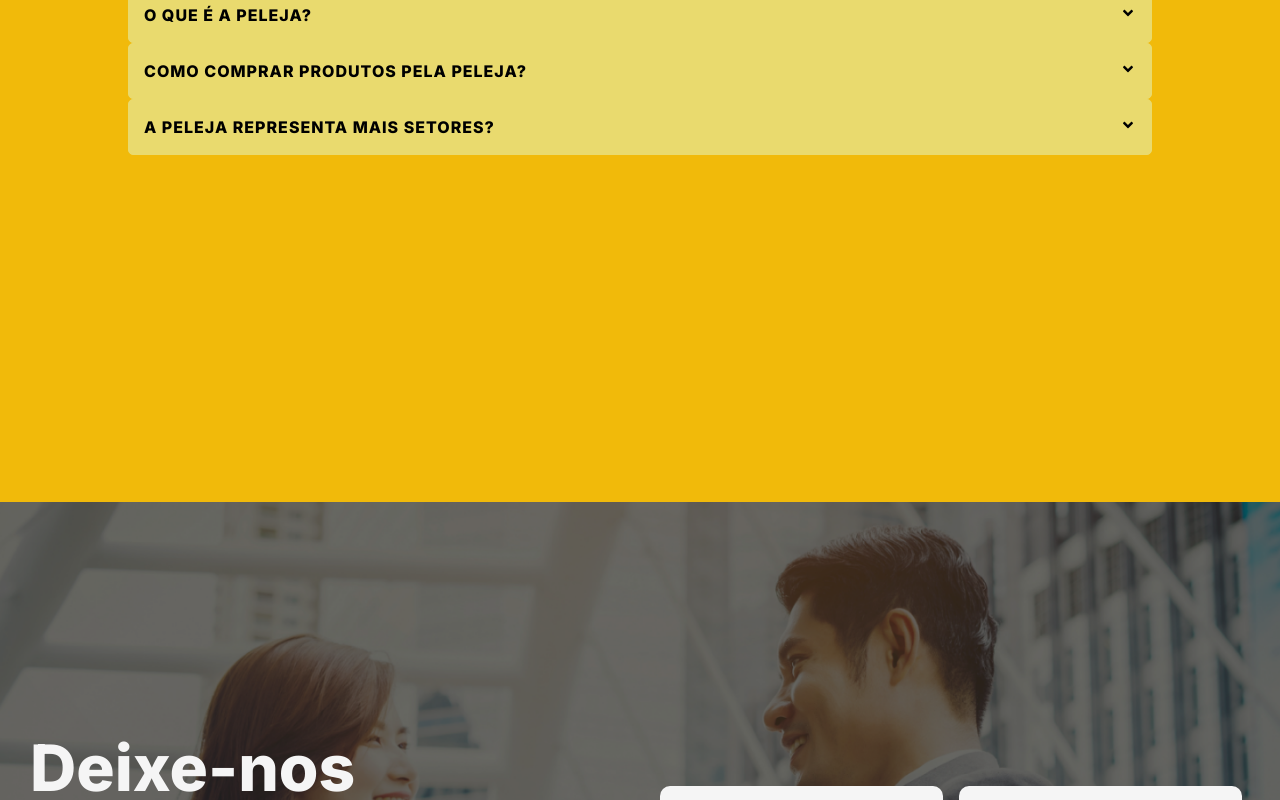
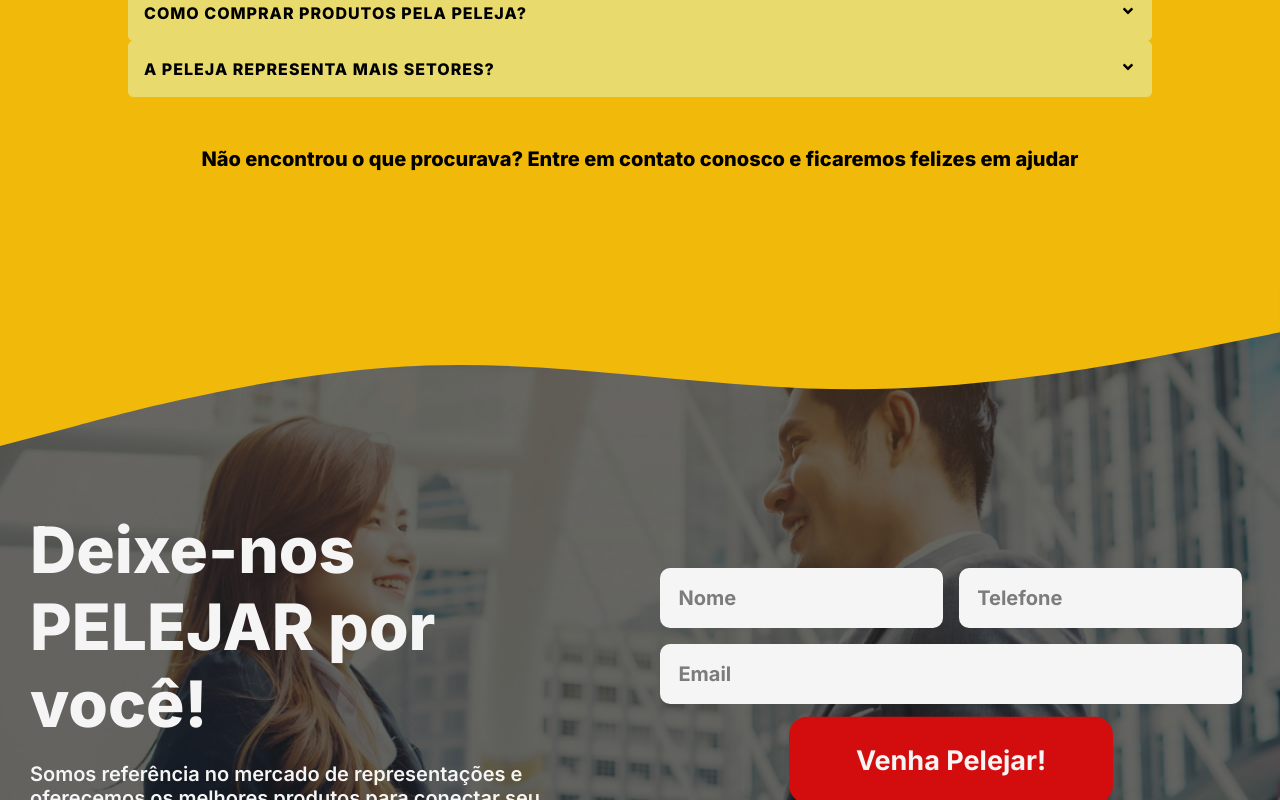
Before and after one commit to JoaoVitorinoVN/Projeto_LandingPage-PELEJA, a React (Vite) app: page / in a window 1280 px wide. Shown: the part 3920-4720 px from the top of the page. Built offline with nearby package versions, Linux system fonts and the light colour scheme.

Commit message:
Wave secao FAQ

```diff
--- a/src/components/ondas/WaveFAQ.jsx
+++ b/src/components/ondas/WaveFAQ.jsx
@@ -3,10 +3,7 @@ import React from 'react'
 function WaveFAQ() {
     return (
         <div className='wave-faq'>
-            <svg viewBox="0 0 904 155" xmlns="http://www.w3.org/2000/svg">
-                <path fill="#F1BA0A" d="M 0 87 C 216 87 144 85 360 85 L 360 85 L 360 0 L 0 0 Z" stroke-width="0"></path>
-                <path fill="#F1BA0A" d="M 359 85 C 686 85 577 131 904 131 L 904 131 L 904 0 L 359 0 Z" stroke-width="0"></path>
-            </svg>
+            <svg xmlns="http://www.w3.org/2000/svg" viewBox="0 0 1440 320"><path fill="#F1BA0A" fill-opacity="1" d="M0,224L80,202.7C160,181,320,139,480,133.3C640,128,800,160,960,160C1120,160,1280,128,1360,112L1440,96L1440,0L1360,0C1280,0,1120,0,960,0C800,0,640,0,480,0C320,0,160,0,80,0L0,0Z"></path></svg>
         </div>
     )
 }
--- a/src/components/secoes/secaoFAQ/Faq.css
+++ b/src/components/secoes/secaoFAQ/Faq.css
@@ -52,6 +52,8 @@
 }
 
 .secao-faq {
+  z-index: 2;
+  height: 80vh;
   background-color: #F1BA0A;
   margin-top: -5px;
   width: 100%;
@@ -75,3 +77,17 @@
   margin-right: 30px;
 
 }
+
+.p-nao-encontrou {
+  font-weight: 800;
+  font-size: 20px;
+  text-align: center;
+  padding: 20px;
+}
+
+
+
+
+.wave-faq {
+  margin-top: 7vh;
+}
--- a/src/components/secoes/secaoFAQ/Faq.jsx
+++ b/src/components/secoes/secaoFAQ/Faq.jsx
@@ -2,6 +2,7 @@ import React, { useState } from 'react';
 import { FaAngleDown } from 'react-icons/fa';
 import './Faq.css';
 import TituloSubtituloSecao from '../../titulos/TituloSubtituloSecao';
+import WaveFAQ from '../../ondas/WaveFAQ';
 
 
 const data = [
@@ -84,8 +85,13 @@ const Faq = () => {
         />
       ))}
     </div>
+    <p className='p-nao-encontrou'>Não encontrou o que procurava? Entre em contato conosco e ficaremos felizes em ajudar</p>
     </div>
+
+    <WaveFAQ />
+
     </section>
+
 
   );
 };
--- a/src/components/secoes/secaoFormulario/SecaoFormulario.css
+++ b/src/components/secoes/secaoFormulario/SecaoFormulario.css
@@ -7,7 +7,10 @@
     display: flex;
     justify-content: center;
     align-items: center;
+    flex-direction: column;
 }
+
+
 
 
 .conteudo-secao h2 {
--- a/src/components/secoes/secaoFormulario/SecaoFormulario.jsx
+++ b/src/components/secoes/secaoFormulario/SecaoFormulario.jsx
@@ -1,13 +1,11 @@
 import React from 'react'
 import './SecaoFormulario.css'
 import Button from '../../botoes/BotaoChamada'
-import WaveFAQ from '../../ondas/WaveFAQ'
 
 
 function SecaoFormulario() {
     return (
         <section className='secao-formulario'>
-
             <div className='conteudo-secao'>
                 <div className='titulo-conteudo'>
                     <h2>Deixe-nos PELEJAR por você!</h2>
--- a/src/components/secoes/section_autoridade/Autoridade.css
+++ b/src/components/secoes/section_autoridade/Autoridade.css
@@ -1,4 +1,7 @@
 
+.sectio-autoridade {
+    height: 100vh;
+}
 .box-titulo{
     text-align: center;
     display: flex;
--- a/src/components/secoes/section_marcas/Marcas.css
+++ b/src/components/secoes/section_marcas/Marcas.css
@@ -1,3 +1,4 @@
 .section-marcas {
   align-items: center;
+  height: 100vh;
 }
--- a/src/css/Styles.css
+++ b/src/css/Styles.css
@@ -14,12 +14,9 @@
     font-family: "Inter", sans-serif;
 }
 
-section {
-    height: 100vh;
-}
 
-section > div {
-  max-width: 1440px;
+section > div:nth-child(1) {
+    max-width: 1440px;
   margin: auto;
 }
 
```
